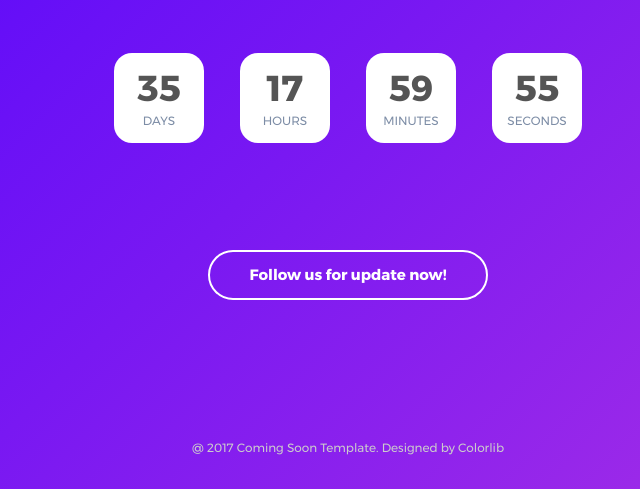
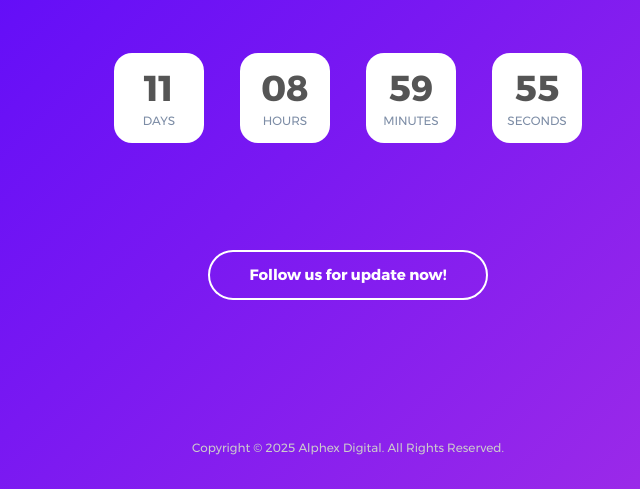
Before and after one commit to alphexdigital99-coder/new-maintaince, a plain HTML site: page index.html in a window 1280 px wide. Shown: the part 308-797 px from the top of the page, 292-932 px from the left. Drawn offline with Linux system fonts and the light colour scheme; a web font is replaced by a local one.

Commit message:
Update index.html

```diff
--- a/index.html
+++ b/index.html
@@ -63,7 +63,7 @@
 		</div>
 
 		<span class="s1-txt3 txt-center">
-			@ 2017 Coming Soon Template. Designed by Colorlib
+				Copyright © 2025 Alphex Digital. All Rights Reserved.
 		</span>
 
 	</div>
@@ -132,8 +132,8 @@
 			// Endtime must be > current time
 			endtimeYear: 0,
 			endtimeMonth: 0,
-			endtimeDate: 35,
-			endtimeHours: 18,
+			endtimeDate: 11,
+			endtimeHours: 09,
 			endtimeMinutes: 0,
 			endtimeSeconds: 0,
 			timeZone: ""
@@ -152,4 +152,5 @@
 	<script src="js/main.js"></script>
 
 </body>
+
 </html>
```
